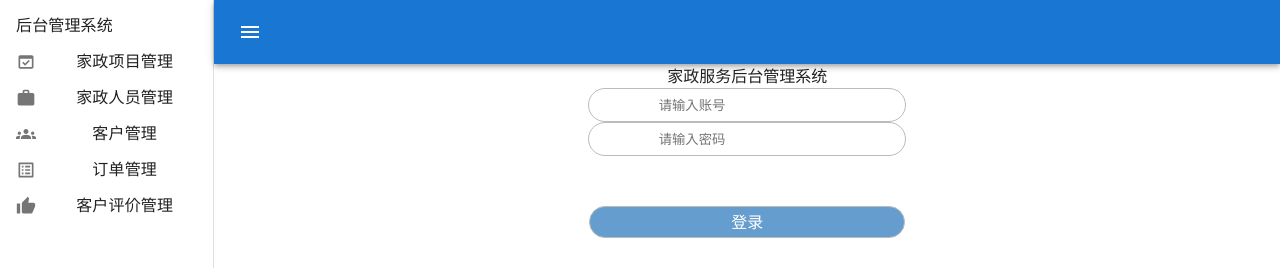
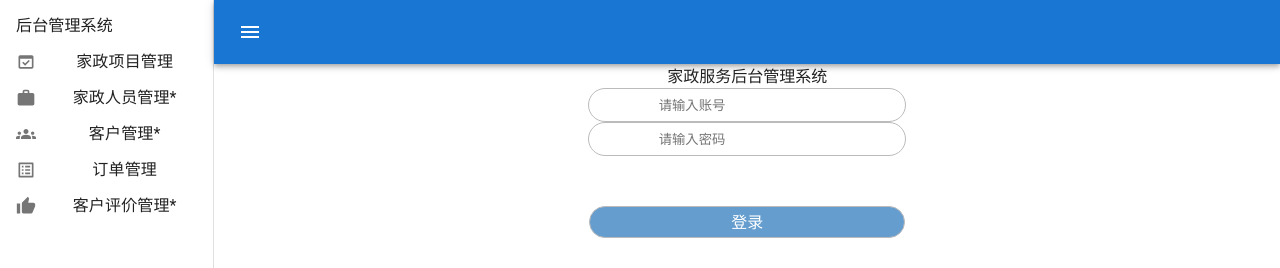
Before and after one commit to seven297/housekeeping-system, a React (Vite) app in the folder react-admin-web/: page /login in a window 1280 px wide. Shown: the top 268 px of the page. Built offline with nearby package versions, Linux system fonts and the light colour scheme.

Commit message:
feat: 添加导航栏路由跳转

```diff
--- a/react-admin-web/src/components/layout/Navigation.tsx
+++ b/react-admin-web/src/components/layout/Navigation.tsx
@@ -1,40 +1,47 @@
 import { DomainVerification, Groups, ListAlt, ThumbUp, Work } from "@mui/icons-material"
 import { ListItemIcon, ListItemText, MenuItem, MenuList } from "@mui/material"
+import { useNavigate } from "react-router-dom"
 
 function Navigation() {
+  const navigate = useNavigate()
+
+  const navTo = (path: string) => {
+    navigate(path)
+  }
+
   return (
     // TODO 动态关联routes
     <MenuList>
       <MenuItem>后台管理系统</MenuItem>
-      <MenuItem>
+      <MenuItem onClick={() => navTo('project')}>
         <ListItemIcon>
           <DomainVerification fontSize="small" />
         </ListItemIcon>
         <ListItemText>家政项目管理</ListItemText>
       </MenuItem>
-      <MenuItem>
+      <MenuItem onClick={() => navTo('worker')}>
         <ListItemIcon>
           <Work fontSize="small" />
         </ListItemIcon>
-        <ListItemText>家政人员管理</ListItemText>
+        <ListItemText>家政人员管理*</ListItemText>
       </MenuItem>
-      <MenuItem>
+      <MenuItem onClick={() => navTo('customer')}>
         <ListItemIcon>
           <Groups fontSize="small" />
         </ListItemIcon>
-        <ListItemText>客户管理</ListItemText>
+        <ListItemText>客户管理*</ListItemText>
       </MenuItem>
-      <MenuItem>
+      <MenuItem onClick={() => navTo('order')}>
         <ListItemIcon>
           <ListAlt fontSize="small" />
         </ListItemIcon>
         <ListItemText>订单管理</ListItemText>
       </MenuItem>
-      <MenuItem>
+      <MenuItem onClick={() => navTo('comment')}>
         <ListItemIcon>
           <ThumbUp fontSize="small" />
         </ListItemIcon>
-        <ListItemText>客户评价管理</ListItemText>
+        <ListItemText>客户评价管理*</ListItemText>
       </MenuItem>
     </MenuList>
   )
```
